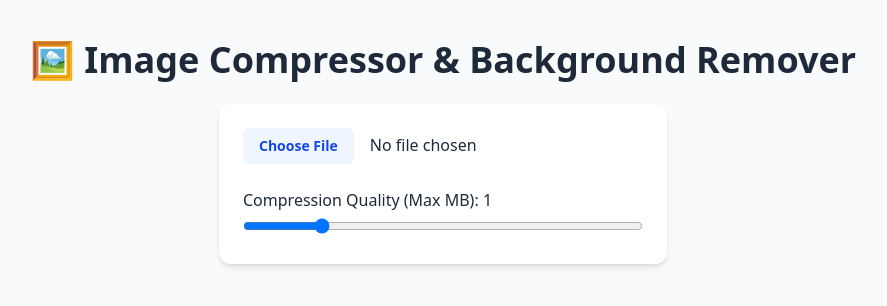
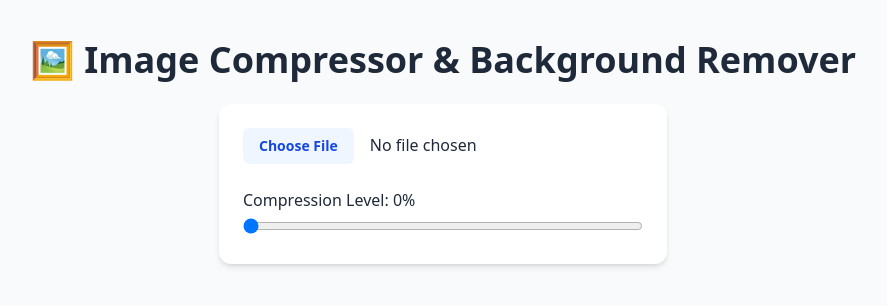
Before and after one commit to atharvabaodhankar/image-compressor, a React (Vite) app: page / in a window 1280 px wide. Shown: the top 306 px of the page, without its empty margins (197-1084 px from the left). Built offline with nearby package versions, Linux system fonts and the light colour scheme.

Commit message:
compression levels

```diff
--- a/src/App.jsx
+++ b/src/App.jsx
@@ -8,7 +8,7 @@ function App() {
   const [compressedFile, setCompressedFile] = useState(null);
   const [previewUrl, setPreviewUrl] = useState(null);
   const [compressedUrl, setCompressedUrl] = useState(null);
-  const [quality, setQuality] = useState(1);
+  const [compressionPercentage, setCompressionPercentage] = useState(0); // 0% compression initially
   const [bgRemovedUrl, setBgRemovedUrl] = useState(null);
   const [loading, setLoading] = useState(false);
 
@@ -29,8 +29,16 @@ function App() {
     if (!originalFile) return;
     setLoading(true);
     try {
+      const originalSizeMB = originalFile.size / (1024 * 1024);
+      const minTargetSizeMB = 0.01; // Smallest possible target size for max compression
+
+      // Calculate target maxSizeMB based on compressionPercentage
+      // 0% compression -> originalSizeMB
+      // 100% compression -> minTargetSizeMB
+      const calculatedMaxSizeMB = originalSizeMB - (originalSizeMB - minTargetSizeMB) * (compressionPercentage / 100);
+
       const options = {
-        maxSizeMB: quality,
+        maxSizeMB: Math.max(calculatedMaxSizeMB, minTargetSizeMB), // Ensure it doesn't go below minTargetSizeMB
         maxWidthOrHeight: 1920,
         useWebWorker: true,
       };
@@ -72,14 +80,14 @@ function App() {
         />
 
         <div>
-          <label className="block mb-1 font-medium">Compression Quality (Max MB): {quality}</label>
+          <label className="block mb-1 font-medium">Compression Level: {compressionPercentage}%</label>
           <input
             type="range"
-            min="0.1"
-            max="5"
-            step="0.1"
-            value={quality}
-            onChange={(e) => setQuality(parseFloat(e.target.value))}
+            min="0"
+            max="100"
+            step="1"
+            value={compressionPercentage}
+            onChange={(e) => setCompressionPercentage(parseFloat(e.target.value))}
             className="w-full"
           />
         </div>
```
